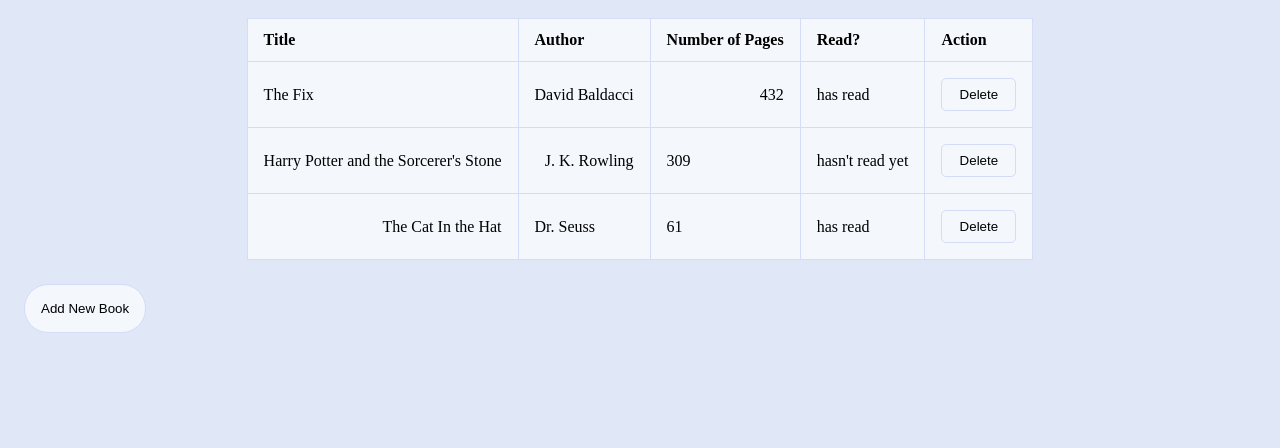
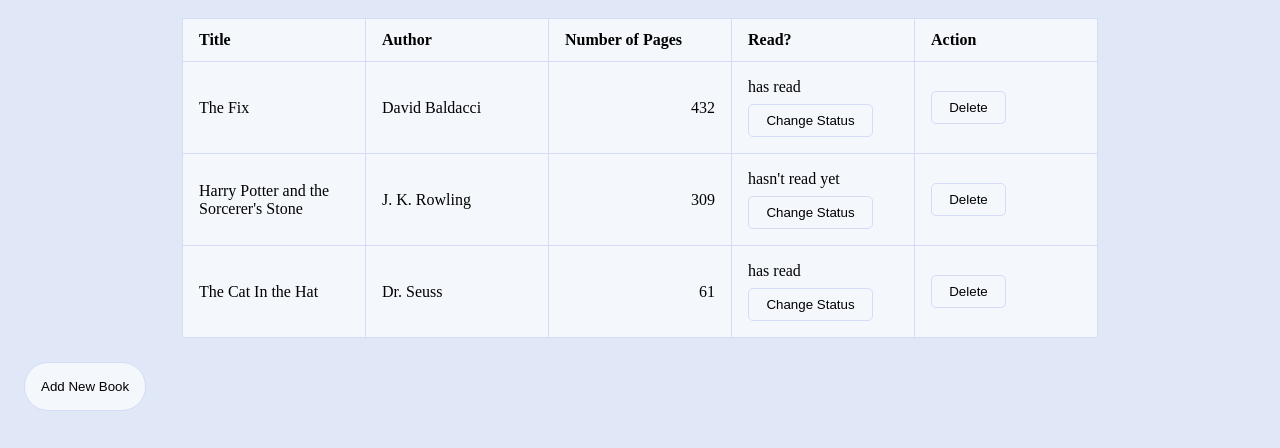
Before and after one commit to RenoldThomas/Library, a plain HTML site: page index.html in a window 1280 px wide. Shown: the part 64-512 px from the top of the page. Drawn offline with Linux system fonts and the light colour scheme.

Commit message:
Create a button to toggle between read status

```diff
--- a/script.js
+++ b/script.js
@@ -5,12 +5,14 @@ function Book(title, author, pages, read) {
     this.author = author;
     this.pages = pages;
 
-    if (read) {
-        this.read = "has read";
-    }
-    else {
-        this.read = "hasn't read yet";
-    }
+    this.read = read
+        ? "has read" : "hasn't read yet";
+    // if (read) {
+    //     this.read = "has read";
+    // }
+    // else {
+    //     this.read = "hasn't read yet";
+    // }
 }
 
 function addBookToLibrary(title, author, pages, read) {
@@ -37,22 +39,34 @@ function displayLibrary(library) {
             let newRow = table.insertRow(-1);
             newRow.insertCell(0).innerHTML = library[i].title;
             newRow.insertCell(1).innerHTML = library[i].author;
-            newRow.insertCell(2).innerHTML = library[i].pages;
-            newRow.insertCell(3).innerHTML = library[i].read;
-            newRow.insertCell(4).innerHTML = '<button class="deletebutton" onclick="deleteBook(this)">Delete</button>';
+
+            let pagesCell = newRow.insertCell(2);
+            pagesCell.innerHTML = library[i].pages;
+            pagesCell.classList.add("pages-column");
+
+            let readCell = newRow.insertCell(3);
+            readCell.innerHTML = library[i].read;
+
+            let button = document.createElement("button");
+            button.classList.add("tablebutton", "readbutton");
+            button.textContent = "Change Status";
+            button.addEventListener("click", function () {
+                toggleReadStatus(library[i]); // Pass book object
+            });
+            readCell.appendChild(button);
+
+            newRow.insertCell(4).innerHTML = '<button class="tablebutton" onclick="deleteBook(this)">Delete</button>';
         }
     }
+}
 
-    // Select all the cells in the table
-    const cells = table.querySelectorAll('td');
-
-    // Iterate over the cells and right-align the third column
-    for (let i = 0; i < cells.length; i++) {
-        // Target every fourth cell starting from the third one (index 2)
-        if (i % 4 === 2) {
-            cells[i].style.textAlign = "right";
-        }
+function toggleReadStatus(book) {
+    if (book.read === "has read") {
+        book.read = "hasn't read yet";
+    } else {
+        book.read = "has read";
     }
+    displayLibrary(myLibrary); // Update table with new read status
 }
 
 function deleteBook(self) {
--- a/styles.css
+++ b/styles.css
@@ -24,7 +24,14 @@ th {
 
 td {
     padding: 16px;
+    width: 150px;
     border: 1px solid #D4DCF7;
+    word-wrap: break-word;
+    overflow-wrap: break-word
+}
+
+.pages-column {
+    text-align:right;
 }
 
 #newbookbutton {
@@ -39,7 +46,7 @@ td {
     cursor: pointer;
 }
 
-.deletebutton {
+.tablebutton {
     border-radius: 5px;
     border: 1px solid #D4DCF7;
     background-color: #F4F7FC;
@@ -48,6 +55,12 @@ td {
     cursor: pointer;
 }
 
+.readbutton {
+    /* margin-left: 16px; */
+    margin-top: 8px;
+    width: 125px;
+}
+
 #cancelAdd,
 .submit {
     cursor: pointer;
```
